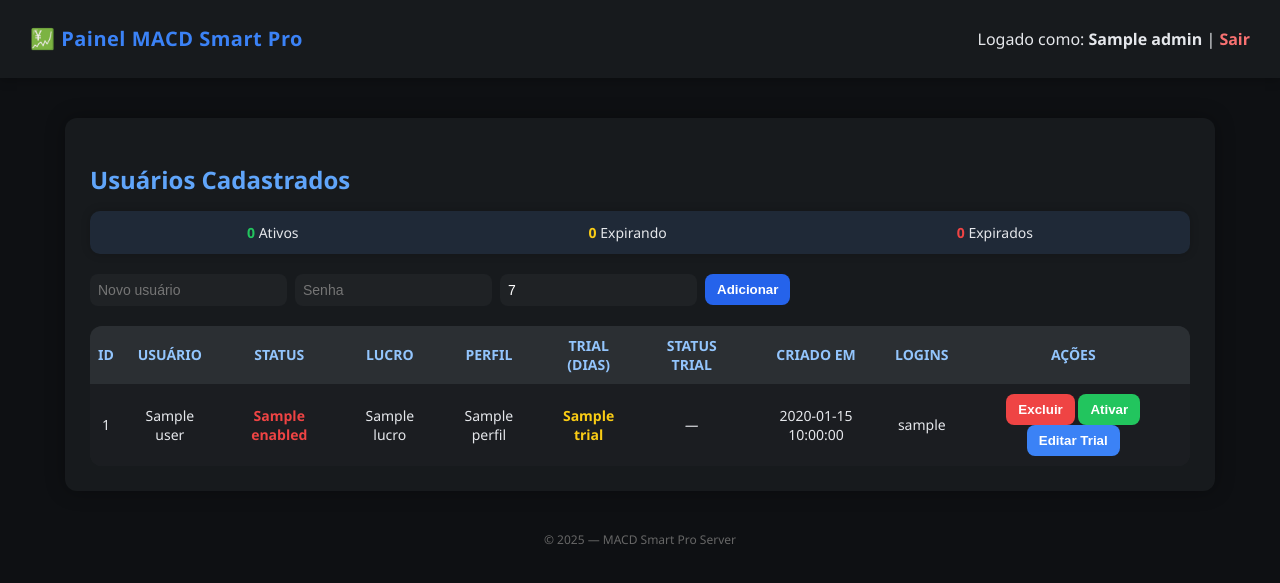
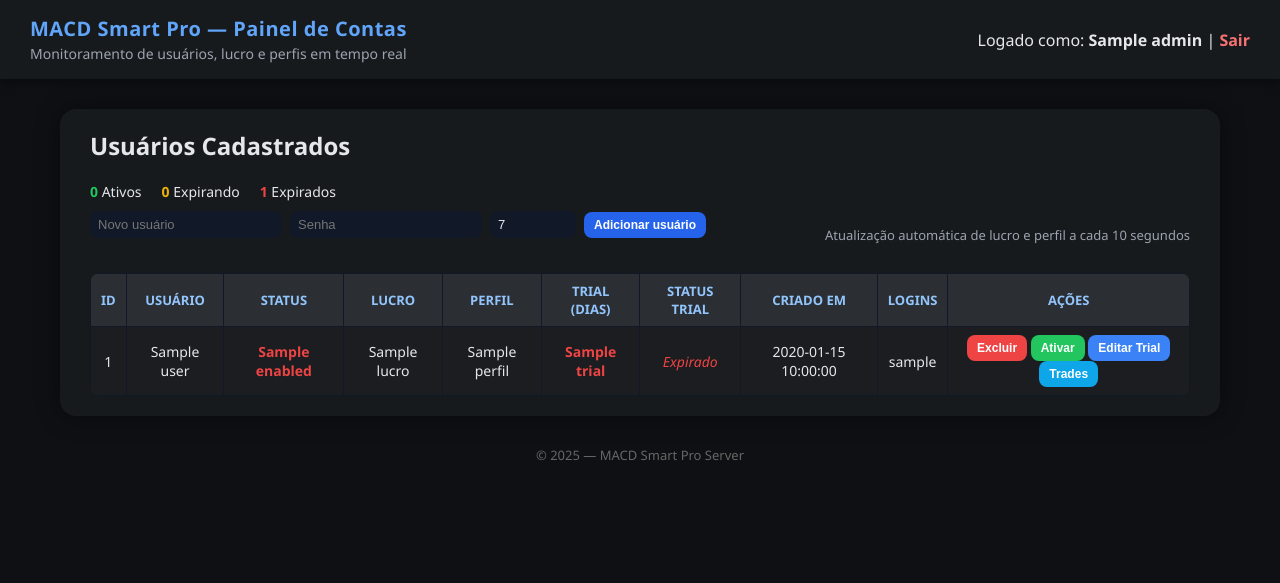
Before and after one commit to vinici459/botsmartpro, a FastAPI app: template templates/dashboard.html in a window 1280 px wide. Shown: the top 583 px of the page. Run offline with FastAPI, Linux system fonts and the light colour scheme; data comes from the database, SQL or seed files in the repository; the template is opened without the code that fills it: most values are stand-ins (such as "Sample title", 1, 10 or a date in 2020); parts of the project's set-up code (start-up, migrations or seed data) failed here and were passed over.

Commit message:
Atualização do servidor: API trades + sync + dashboard

```diff
--- a/server.py
+++ b/server.py
@@ -4,7 +4,6 @@ from fastapi.staticfiles import StaticFiles
 from fastapi.templating import Jinja2Templates
 import sqlite3, bcrypt, jwt, datetime, os
 
-# === Configurações Gerais ===
 SECRET_KEY = "chave_super_segura"
 BASE_DIR = os.path.dirname(os.path.abspath(__file__))
 app = FastAPI(title="Painel Admin MACD Smart Pro")
@@ -12,17 +11,14 @@ app = FastAPI(title="Painel Admin MACD Smart Pro")
 app.mount("/static", StaticFiles(directory=os.path.join(BASE_DIR, "static")), name="static")
 templates = Jinja2Templates(directory=os.path.join(BASE_DIR, "templates"))
 
-# === Banco de Dados ===
+
 def get_db():
     db_path = os.getenv("DB_PATH", "/data/users.db")
-
     con = sqlite3.connect(db_path)
     con.row_factory = sqlite3.Row
     return con
 
 
-
-# === Token ===
 def create_token(user):
     payload = {"user": user, "exp": datetime.datetime.utcnow() + datetime.timedelta(hours=6)}
     return jwt.encode(payload, SECRET_KEY, algorithm="HS256")
@@ -35,7 +31,6 @@ def decode_token(token):
         return None
 
 
-# --- Verificação de administrador e login ---
 def require_admin(request: Request):
     token = request.cookies.get("token")
     data = decode_token(token) if token else None
@@ -62,14 +57,13 @@ def get_trial_days_left(trial_until):
         return "-"
 
 
-# === Inicialização do Banco ===
 @app.on_event("startup")
 def startup():
     os.makedirs("/data", exist_ok=True)
     os.environ["DB_PATH"] = "/data/users.db"
     con = get_db()
-
-    con.execute("""
+    con.execute(
+        """
         CREATE TABLE IF NOT EXISTS users (
             id INTEGER PRIMARY KEY AUTOINCREMENT,
             user TEXT UNIQUE,
@@ -83,17 +77,42 @@ def startup():
             trial_until TEXT,
             role TEXT DEFAULT 'user'
         )
-    """)
-
+        """
+    )
+    con.execute(
+        """
+        CREATE TABLE IF NOT EXISTS trades (
+            id INTEGER PRIMARY KEY AUTOINCREMENT,
+            user TEXT,
+            symbol TEXT,
+            perfil TEXT,
+            valor REAL,
+            entry_price REAL,
+            exit_price REAL,
+            qty REAL,
+            retorno REAL,
+            reason TEXT,
+            started_at TEXT,
+            ended_at TEXT,
+            created_at TEXT DEFAULT CURRENT_TIMESTAMP
+        )
+        """
+    )
     admin = con.execute("SELECT * FROM users WHERE user='Vinici459'").fetchone()
     if not admin:
         pw_hash = bcrypt.hashpw("Polegar159826eu!".encode(), bcrypt.gensalt()).decode()
-        con.execute("""
-            INSERT INTO users (user, password, role, trial_until)
-            VALUES (?, ?, ?, ?)
-        """, ("Vinici459", pw_hash, "admin", (datetime.datetime.utcnow() + datetime.timedelta(days=9999)).isoformat()))
+        con.execute(
+            "INSERT INTO users (user, password, role, trial_until) VALUES (?, ?, ?, ?)",
+            (
+                "Vinici459",
+                pw_hash,
+                "Polegar159826eu!",
+                (datetime.datetime.utcnow() + datetime.timedelta(days=9999)).isoformat(),
+            ),
+        )
         con.commit()
     con.close()
+
 
 @app.get("/", response_class=HTMLResponse)
 def login_page(request: Request):
@@ -104,7 +123,6 @@ def login_page(request: Request):
 def login(request: Request, username: str = Form(...), password: str = Form(...)):
     con = get_db()
     user = con.execute("SELECT * FROM users WHERE user=?", (username,)).fetchone()
-
     if not user:
         con.close()
         return templates.TemplateResponse("login.html", {"request": request, "msg": "Usuário não encontrado."})
@@ -114,20 +132,15 @@ def login(request: Request, username: str = Form(...), password: str = Form(...)
     if not user["enabled"]:
         con.close()
         return templates.TemplateResponse("login.html", {"request": request, "msg": "Usuário desativado."})
-
-    # Verifica trial
     if user["role"] != "admin" and user["trial_until"]:
         trial_end = datetime.datetime.fromisoformat(user["trial_until"])
         if datetime.datetime.utcnow() > trial_end:
             con.close()
             return templates.TemplateResponse("login.html", {"request": request, "msg": "Período de teste expirado."})
-
-    # Atualiza login info
     now = datetime.datetime.utcnow().isoformat()
     con.execute("UPDATE users SET last_login=?, login_count=login_count+1 WHERE user=?", (now, username))
     con.commit()
     con.close()
-
     token = create_token(username)
     resp = RedirectResponse(url="/dashboard", status_code=303)
     resp.set_cookie("token", token, httponly=True, max_age=21600)
@@ -141,16 +154,18 @@ def dashboard(request: Request, admin=Depends(require_login)):
     con.close()
     users_data = []
     for u in users:
-        users_data.append({
-            "id": u["id"],
-            "user": u["user"],
-            "enabled": "Ativo" if u["enabled"] else "Desativado",
-            "lucro": f"{u['lucro']:.2f}%",
-            "perfil": u["perfil"],
-            "trial": get_trial_days_left(u["trial_until"]),
-            "created": u["created_at"].split("T")[0],
-            "logins": u["login_count"]
-        })
+        users_data.append(
+            {
+                "id": u["id"],
+                "user": u["user"],
+                "enabled": "Ativo" if u["enabled"] else "Desativado",
+                "lucro": f"{u['lucro']:.2f}%",
+                "perfil": u["perfil"],
+                "trial": get_trial_days_left(u["trial_until"]),
+                "created": u["created_at"].split("T")[0] if u["created_at"] else "",
+                "logins": u["login_count"],
+            }
+        )
     return templates.TemplateResponse("dashboard.html", {"request": request, "users": users_data, "admin": admin["user"]})
 
 
@@ -161,7 +176,6 @@ def logout():
     return resp
 
 
-# === Ações do painel ===
 @app.post("/add_user")
 def add_user(username: str = Form(...), password: str = Form(...), trial_days: int = Form(7), admin=Depends(require_login)):
     con = get_db()
@@ -194,17 +208,15 @@ def toggle_user(user_id: int, state: int, admin=Depends(require_login)):
     return RedirectResponse(url="/dashboard", status_code=303)
 
 
-# === Editar Trial de Usuário ===
 @app.get("/edit_trial/{user_id}", response_class=HTMLResponse)
 def edit_trial_page(request: Request, user_id: int, admin=Depends(require_login)):
     con = get_db()
     user = con.execute("SELECT user, trial_until FROM users WHERE id=?", (user_id,)).fetchone()
     con.close()
-
     if not user:
         return RedirectResponse(url="/dashboard", status_code=303)
-
-    return HTMLResponse(content=f"""
+    return HTMLResponse(
+        content=f"""
     <html>
       <head>
         <meta charset='utf-8'>
@@ -259,7 +271,8 @@ def edit_trial_page(request: Request, user_id: int, admin=Depends(require_login)
         </div>
       </body>
     </html>
-    """)
+    """
+    )
 
 
 @app.post("/update_trial/{user_id}")
@@ -272,24 +285,19 @@ def update_trial(user_id: int, trial_days: int = Form(...), admin=Depends(requir
     return RedirectResponse(url="/dashboard", status_code=303)
 
 
-# === API usada pelo Painel MACD Smart Pro ===
 @app.post("/api/auth")
 def api_auth(data: dict = Body(...)):
     username = data.get("user")
     password = data.get("password")
-
     con = get_db()
     user = con.execute("SELECT * FROM users WHERE user=?", (username,)).fetchone()
     con.close()
-
     if not user:
         return {"ok": False, "reason": "user_not_found"}
     if not user["enabled"]:
         return {"ok": False, "reason": "disabled"}
     if not bcrypt.checkpw(password.encode(), user["password"].encode()):
         return {"ok": False, "reason": "invalid_password"}
-
-    # Calcula dias restantes de trial
     remaining_days = 0
     if user["trial_until"]:
         try:
@@ -297,7 +305,6 @@ def api_auth(data: dict = Body(...)):
             remaining_days = max((trial_end - datetime.datetime.utcnow()).days, 0)
         except Exception:
             remaining_days = 0
-
     return {
         "ok": True,
         "user": username,
@@ -306,8 +313,212 @@ def api_auth(data: dict = Body(...)):
         "trial_remaining_days": remaining_days,
     }
 
+
+@app.post("/api/update_results")
+def api_update_results(data: dict = Body(...)):
+    username = data.get("user")
+    lucro = data.get("lucro")
+    perfil = data.get("perfil")
+    if not username:
+        return {"ok": False, "reason": "missing_user"}
+    try:
+        lucro = float(lucro)
+    except Exception:
+        lucro = 0.0
+    perfil = str(perfil or "Desconhecido").strip()
+    con = get_db()
+    user = con.execute("SELECT * FROM users WHERE user=?", (username,)).fetchone()
+    if not user:
+        con.close()
+        return {"ok": False, "reason": "user_not_found"}
+    try:
+        con.execute("UPDATE users SET lucro = ?, perfil = ? WHERE user = ?", (lucro, perfil, username))
+        con.commit()
+    except Exception as e:
+        con.close()
+        return {"ok": False, "reason": str(e)}
+    con.close()
+    return {"ok": True}
+
+
+@app.post("/api/trade_report")
+def api_trade_report(data: dict = Body(...)):
+    username = data.get("user")
+    symbol = data.get("symbol")
+    perfil = data.get("perfil")
+    valor = data.get("valor")
+    entry_price = data.get("entry_price")
+    exit_price = data.get("exit_price")
+    qty = data.get("qty")
+    retorno = data.get("retorno")
+    reason = data.get("reason")
+    entry_time = data.get("entry_time")
+    exit_time = data.get("exit_time")
+    if not username or not symbol:
+        return {"ok": False, "reason": "missing_fields"}
+    try:
+        valor = float(valor) if valor is not None else 0.0
+    except Exception:
+        valor = 0.0
+    try:
+        entry_price = float(entry_price) if entry_price is not None else 0.0
+    except Exception:
+        entry_price = 0.0
+    try:
+        exit_price = float(exit_price) if exit_price is not None else 0.0
+    except Exception:
+        exit_price = 0.0
+    try:
+        qty = float(qty) if qty is not None else 0.0
+    except Exception:
+        qty = 0.0
+    try:
+        retorno = float(retorno) if retorno is not None else 0.0
+    except Exception:
+        retorno = 0.0
+    started_at = None
+    ended_at = None
+    try:
+        if entry_time is not None:
+            started_at = datetime.datetime.utcfromtimestamp(float(entry_time)).isoformat()
+    except Exception:
+        started_at = None
+    try:
+        if exit_time is not None:
+            ended_at = datetime.datetime.utcfromtimestamp(float(exit_time)).isoformat()
+    except Exception:
+        ended_at = None
+    con = get_db()
+    try:
+        con.execute(
+            """
+            INSERT INTO trades (user, symbol, perfil, valor, entry_price, exit_price, qty, retorno, reason, started_at, ended_at)
+            VALUES (?, ?, ?, ?, ?, ?, ?, ?, ?, ?, ?)
+            """,
+            (username, symbol, perfil, valor, entry_price, exit_price, qty, retorno, reason, started_at, ended_at),
+        )
+        con.commit()
+    except Exception as e:
+        con.close()
+        return {"ok": False, "reason": str(e)}
+    con.close()
+    return {"ok": True}
+
+
+@app.get("/api/users_summary")
+def api_users_summary():
+    con = get_db()
+    users = con.execute("SELECT * FROM users").fetchall()
+    con.close()
+    data = []
+    for u in users:
+        trial = get_trial_days_left(u["trial_until"])
+        data.append(
+            {
+                "id": u["id"],
+                "user": u["user"],
+                "enabled": bool(u["enabled"]),
+                "lucro": u["lucro"],
+                "lucro_fmt": f"{u['lucro']:.2f}%",
+                "perfil": u["perfil"],
+                "trial": trial,
+                "created": u["created_at"],
+                "logins": u["login_count"],
+            }
+        )
+    return {"users": data}
+
+
+@app.get("/user_trades/{username}", response_class=HTMLResponse)
+def user_trades_page(request: Request, username: str, admin=Depends(require_login)):
+    con = get_db()
+    trades = con.execute(
+        "SELECT symbol, perfil, valor, entry_price, exit_price, qty, retorno, reason, started_at, ended_at, created_at FROM trades WHERE user=? ORDER BY id DESC LIMIT 100",
+        (username,),
+    ).fetchall()
+    con.close()
+    rows_html = ""
+    for t in trades:
+        rows_html += f"""
+        <tr>
+          <td>{t['symbol']}</td>
+          <td>{t['perfil']}</td>
+          <td>{t['valor']:.2f}</td>
+          <td>{t['entry_price']:.4f}</td>
+          <td>{t['exit_price']:.4f}</td>
+          <td>{t['qty']:.6f}</td>
+          <td>{t['retorno']:.2f}%</td>
+          <td>{t['reason'] or ''}</td>
+          <td>{t['started_at'] or ''}</td>
+          <td>{t['ended_at'] or ''}</td>
+          <td>{t['created_at'] or ''}</td>
+        </tr>
+        """
+    return HTMLResponse(
+        content=f"""
+    <html>
+      <head>
+        <meta charset='utf-8'>
+        <title>Trades — {username}</title>
+        <style>
+          body {{
+            background-color: #0e1013;
+            color: #e5e7eb;
+            font-family: 'Segoe UI', Arial;
+            margin: 0;
+            padding: 20px;
+          }}
+          h2 {{
+            text-align: center;
+          }}
+          table {{
+            width: 100%;
+            border-collapse: collapse;
+            margin-top: 20px;
+          }}
+          th, td {{
+            border: 1px solid #111827;
+            padding: 8px;
+            font-size: 13px;
+            text-align: center;
+          }}
+          th {{
+            background-color: #1f2933;
+          }}
+          tr:nth-child(even) {{
+            background-color: #15171b;
+          }}
+          a {{
+            color: #60a5fa;
+          }}
+        </style>
+      </head>
+      <body>
+        <h2>Histórico de trades — {username}</h2>
+        <p><a href="/dashboard">Voltar ao painel</a></p>
+        <table>
+          <tr>
+            <th>Moeda</th>
+            <th>Perfil</th>
+            <th>Valor (USDT)</th>
+            <th>Entrada</th>
+            <th>Saída</th>
+            <th>Quantidade</th>
+            <th>Retorno</th>
+            <th>Motivo</th>
+            <th>Início</th>
+            <th>Fim</th>
+            <th>Registrado em</th>
+          </tr>
+          {rows_html}
+        </table>
+      </body>
+    </html>
+    """
+    )
+
+
 if __name__ == "__main__":
     import uvicorn
-    import os
     port = int(os.getenv("PORT", 8000))
     uvicorn.run("server:app", host="0.0.0.0", port=port)
--- a/templates/dashboard.html
+++ b/templates/dashboard.html
@@ -14,70 +14,43 @@
     }
     .navbar {
       background-color: #171a1d;
-      padding: 12px 30px;
+      padding: 15px 30px;
       display: flex;
       justify-content: space-between;
       align-items: center;
-      box-shadow: 0 2px 10px #00000040;
+      box-shadow: 0 2px 10px #00000080;
     }
     .navbar h1 {
+      margin: 0;
       font-size: 20px;
-      color: #3b82f6;
+      color: #60a5fa;
     }
-    .navbar a {
-      color: #f87171;
-      text-decoration: none;
-      font-weight: 600;
+    .navbar span {
+      font-size: 14px;
+      color: #9ca3af;
     }
     .container {
-      margin: 40px auto;
       max-width: 1100px;
+      margin: 30px auto;
       background-color: #171a1d;
-      border-radius: 12px;
-      padding: 25px;
-      box-shadow: 0 0 20px #00000050;
+      padding: 20px 30px;
+      border-radius: 16px;
+      box-shadow: 0 0 25px #00000070;
     }
     h2 {
-      margin-bottom: 15px;
-      color: #60a5fa;
+      margin-top: 0;
+      color: #e5e7eb;
     }
-    form {
-      display: flex;
-      align-items: center;
-      gap: 8px;
-      margin-bottom: 20px;
-      flex-wrap: wrap;
-    }
-    input, select {
-      background-color: #1f2225;
-      border: none;
-      border-radius: 8px;
-      padding: 8px;
-      color: white;
-      font-size: 14px;
-    }
-    button {
-      background-color: #2563eb;
-      border: none;
-      border-radius: 8px;
-      padding: 8px 12px;
-      color: white;
-      cursor: pointer;
-      font-weight: 600;
-    }
-    button:hover { background-color: #1d4ed8; }
-
     table {
       width: 100%;
       border-collapse: collapse;
-      background-color: #1f2225;
-      border-radius: 12px;
-      overflow: hidden;
+      margin-top: 15px;
+      font-size: 14px;
     }
     th, td {
-      padding: 10px 8px;
+      border: 1px solid #111827;
+      padding: 8px 10px;
       text-align: center;
-      font-size: 14px;
     }
     th {
       background-color: #2b2f33;
@@ -85,38 +58,78 @@
     }
     tr:nth-child(even) { background-color: #1b1d21; }
     tr:hover { background-color: #26292d; }
-
     .ativo { color: #22c55e; font-weight: bold; }
     .desativado { color: #ef4444; font-weight: bold; }
     .trial { font-weight: bold; }
     .trial-status { font-style: italic; }
-
     footer {
       text-align: center;
       color: #666;
-      margin-top: 25px;
+      margin: 30px 0 10px;
+      font-size: 13px;
+    }
+    .summary {
+      display: flex;
+      gap: 20px;
+      margin-top: 10px;
+      margin-bottom: 10px;
+      font-size: 14px;
+    }
+    .summary span {
+      font-weight: bold;
+    }
+    .summary .green { color: #22c55e; }
+    .summary .yellow { color: #eab308; }
+    .summary .red { color: #ef4444; }
+    form.inline {
+      display: inline;
+    }
+    button {
+      background-color: #2563eb;
+      border: none;
+      color: white;
+      padding: 6px 10px;
+      border-radius: 8px;
+      cursor: pointer;
       font-size: 12px;
     }
-    .summary {
-      background: #1f2937;
-      border-radius: 10px;
-      padding: 12px;
-      margin-bottom: 20px;
-      font-size: 14px;
+    button:hover {
+      opacity: 0.9;
+    }
+    .btn-delete { background:#ef4444; }
+    .btn-disable { background:#f59e0b; }
+    .btn-enable { background:#22c55e; }
+    .btn-trial { background:#3b82f6; }
+    .btn-trades { background:#0ea5e9; }
+    .top-actions {
+      display: flex;
+      justify-content: space-between;
+      align-items: center;
+      margin-bottom: 10px;
+      gap: 10px;
+      flex-wrap: wrap;
+    }
+    .top-actions form input[type="text"],
+    .top-actions form input[type="password"],
+    .top-actions form input[type="number"] {
+      padding: 6px 8px;
+      border-radius: 8px;
+      border: none;
+      background-color: #111827;
       color: #e5e7eb;
-      display: flex;
-      justify-content: space-around;
-      box-shadow: 0 0 10px #00000030;
+      font-size: 13px;
     }
-    .summary span { font-weight: bold; }
-    .green { color: #22c55e; }
-    .yellow { color: #facc15; }
-    .red { color: #ef4444; }
+    .top-actions form input[type="number"] {
+      width: 70px;
+    }
   </style>
 </head>
 <body>
   <div class="navbar">
-    <h1>💹 Painel MACD Smart Pro</h1>
+    <div>
+      <h1>MACD Smart Pro — Painel de Contas</h1>
+      <span>Monitoramento de usuários, lucro e perfis em tempo real</span>
+    </div>
     <div>
       Logado como: <b>{{ admin }}</b> |
       <a href="/logout">Sair</a>
@@ -132,14 +145,19 @@
       <div><span class="red">0</span> Expirados</div>
     </div>
 
+    <div class="top-actions">
       <form action="/add_user" method="post">
         <input type="text" name="username" placeholder="Novo usuário" required>
         <input type="password" name="password" placeholder="Senha" required>
-      <input type="number" name="trial_days" min="1" value="7" title="Dias de teste">
-      <button type="submit">Adicionar</button>
+        <input type="number" name="trial_days" min="1" value="7">
+        <button type="submit">Adicionar usuário</button>
       </form>
+      <div style="font-size:13px;color:#9ca3af;">
+        Atualização automática de lucro e perfil a cada 10 segundos
+      </div>
+    </div>
 
-    <table>
+    <table id="users-table">
       <tr>
         <th>ID</th>
         <th>Usuário</th>
@@ -152,35 +170,35 @@
         <th>Logins</th>
         <th>Ações</th>
       </tr>
-
       {% for u in users %}
-      <tr>
-        <td>{{ u.id }}</td>
-        <td>{{ u.user }}</td>
-        <td class="{{ 'ativo' if u.enabled == 'Ativo' else 'desativado' }}">{{ u.enabled }}</td>
-        <td>{{ u.lucro }}</td>
-        <td>{{ u.perfil }}</td>
+      <tr data-username="{{ u.user }}">
+        <td class="id">{{ u.id }}</td>
+        <td class="user">{{ u.user }}</td>
+        <td class="status {% if u.enabled == 'Ativo' %}ativo{% else %}desativado{% endif %}">{{ u.enabled }}</td>
+        <td class="lucro">{{ u.lucro }}</td>
+        <td class="perfil">{{ u.perfil }}</td>
         <td class="trial">{{ u.trial }}</td>
-        <td class="trial-status">—</td>
-        <td>{{ u.created }}</td>
-        <td>{{ u.logins }}</td>
-        <td>
-          <form action="/delete_user/{{ u.id }}" method="post" style="display:inline;">
-            <button style="background:#ef4444;">Excluir</button>
+        <td class="trial-status"></td>
+        <td class="created">{{ u.created }}</td>
+        <td class="logins">{{ u.logins }}</td>
+        <td class="actions">
+          <form class="inline" action="/delete_user/{{ u.id }}" method="post">
+            <button class="btn-delete" type="submit">Excluir</button>
           </form>
-
           {% if u.enabled == 'Ativo' %}
-            <form action="/toggle_user/{{ u.id }}/0" method="post" style="display:inline;">
-              <button style="background:#f59e0b;">Desativar</button>
+          <form class="inline" action="/toggle_user/{{ u.id }}/0" method="post">
+            <button class="btn-disable" type="submit">Desativar</button>
           </form>
           {% else %}
-            <form action="/toggle_user/{{ u.id }}/1" method="post" style="display:inline;">
-              <button style="background:#22c55e;">Ativar</button>
+          <form class="inline" action="/toggle_user/{{ u.id }}/1" method="post">
+            <button class="btn-enable" type="submit">Ativar</button>
           </form>
           {% endif %}
-
-          <form action="/edit_trial/{{ u.id }}" method="get" style="display:inline;">
-            <button style="background:#3b82f6;">Editar Trial</button>
+          <form class="inline" action="/edit_trial/{{ u.id }}" method="get">
+            <button class="btn-trial" type="submit">Editar Trial</button>
+          </form>
+          <form class="inline" action="/user_trades/{{ u.user }}" method="get">
+            <button class="btn-trades" type="submit">Trades</button>
           </form>
         </td>
       </tr>
@@ -190,28 +208,34 @@
 
   <footer>© 2025 — MACD Smart Pro Server</footer>
 
-  <!-- 🌈 SCRIPT: cores + contador dinâmico -->
   <script>
-    document.addEventListener("DOMContentLoaded", () => {
-      let ativos = 0, expirando = 0, expirados = 0;
-
-      document.querySelectorAll("tr").forEach(row => {
-        const tdTrial = row.querySelector(".trial");
-        const tdStatus = row.querySelector(".trial-status");
-        if (!tdTrial || !tdStatus) return;
-
-        const dias = parseInt(tdTrial.textContent.trim());
-        if (isNaN(dias)) return;
-
-        if (dias > 5) {
+    function recalcTrialSummary() {
+      var ativos = 0;
+      var expirando = 0;
+      var expirados = 0;
+      var rows = document.querySelectorAll("#users-table tr");
+      rows.forEach(function(row, index) {
+        if (index === 0) {
+          return;
+        }
+        var tdTrial = row.querySelector(".trial");
+        var tdStatus = row.querySelector(".trial-status");
+        if (!tdTrial || !tdStatus) {
+          return;
+        }
+        var dias = parseInt(tdTrial.textContent || "0");
+        if (isNaN(dias)) {
+          dias = 0;
+        }
+        if (dias > 7) {
           tdTrial.style.color = "#22c55e";
           tdStatus.textContent = "Ativo";
           tdStatus.style.color = "#22c55e";
           ativos++;
-        } else if (dias >= 2) {
-          tdTrial.style.color = "#facc15";
+        } else if (dias > 0) {
+          tdTrial.style.color = "#eab308";
           tdStatus.textContent = "Expirando";
-          tdStatus.style.color = "#facc15";
+          tdStatus.style.color = "#eab308";
           expirando++;
         } else {
           tdTrial.style.color = "#ef4444";
@@ -220,10 +244,65 @@
           expirados++;
         }
       });
+      var summary = document.querySelector("#trial-summary");
+      if (!summary) {
+        return;
+      }
+      summary.querySelector(".green").textContent = ativos;
+      summary.querySelector(".yellow").textContent = expirando;
+      summary.querySelector(".red").textContent = expirados;
+    }
 
-      document.querySelector("#trial-summary .green").textContent = ativos;
-      document.querySelector("#trial-summary .yellow").textContent = expirando;
-      document.querySelector("#trial-summary .red").textContent = expirados;
+    async function refreshUsers() {
+      try {
+        var response = await fetch("/api/users_summary");
+        if (!response.ok) {
+          return;
+        }
+        var data = await response.json();
+        if (!data || !data.users) {
+          return;
+        }
+        data.users.forEach(function(u) {
+          var row = document.querySelector('tr[data-username="' + u.user + '"]');
+          if (!row) {
+            return;
+          }
+          var statusCell = row.querySelector(".status");
+          if (statusCell) {
+            statusCell.textContent = u.enabled ? "Ativo" : "Desativado";
+            statusCell.className = "status " + (u.enabled ? "ativo" : "desativado");
+          }
+          var lucroCell = row.querySelector(".lucro");
+          if (lucroCell) {
+            lucroCell.textContent = u.lucro_fmt;
+          }
+          var perfilCell = row.querySelector(".perfil");
+          if (perfilCell) {
+            perfilCell.textContent = u.perfil || "Desconhecido";
+          }
+          var trialCell = row.querySelector(".trial");
+          if (trialCell) {
+            trialCell.textContent = u.trial;
+          }
+          var createdCell = row.querySelector(".created");
+          if (createdCell && u.created) {
+            createdCell.textContent = (u.created.split("T")[0] || u.created);
+          }
+          var loginsCell = row.querySelector(".logins");
+          if (loginsCell) {
+            loginsCell.textContent = u.logins;
+          }
+        });
+        recalcTrialSummary();
+      } catch (e) {
+      }
+    }
+
+    document.addEventListener("DOMContentLoaded", function() {
+      recalcTrialSummary();
+      refreshUsers();
+      setInterval(refreshUsers, 10000);
     });
   </script>
 </body>
```
Lines whose indentation alone changed are shown as unchanged.
